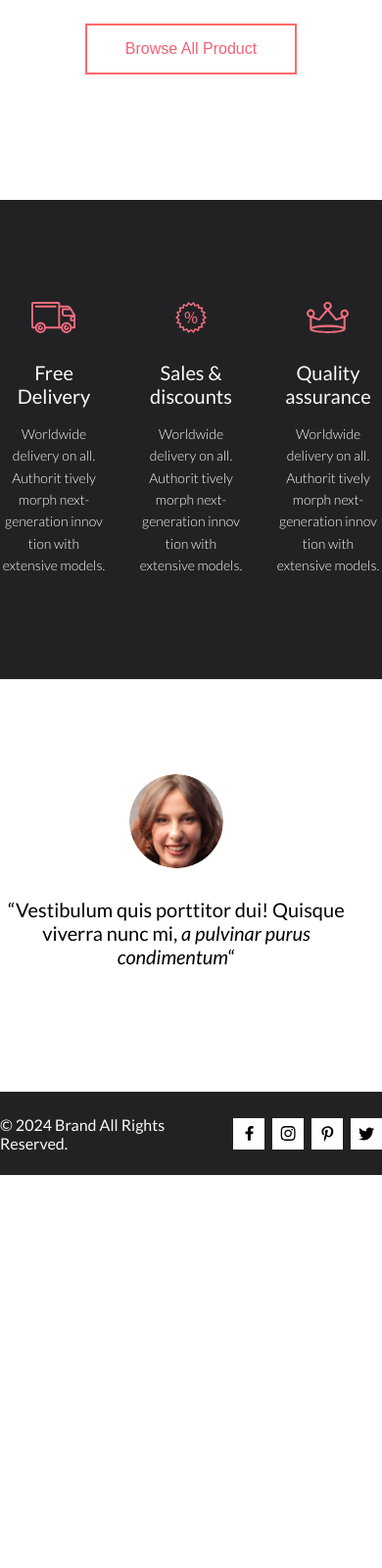
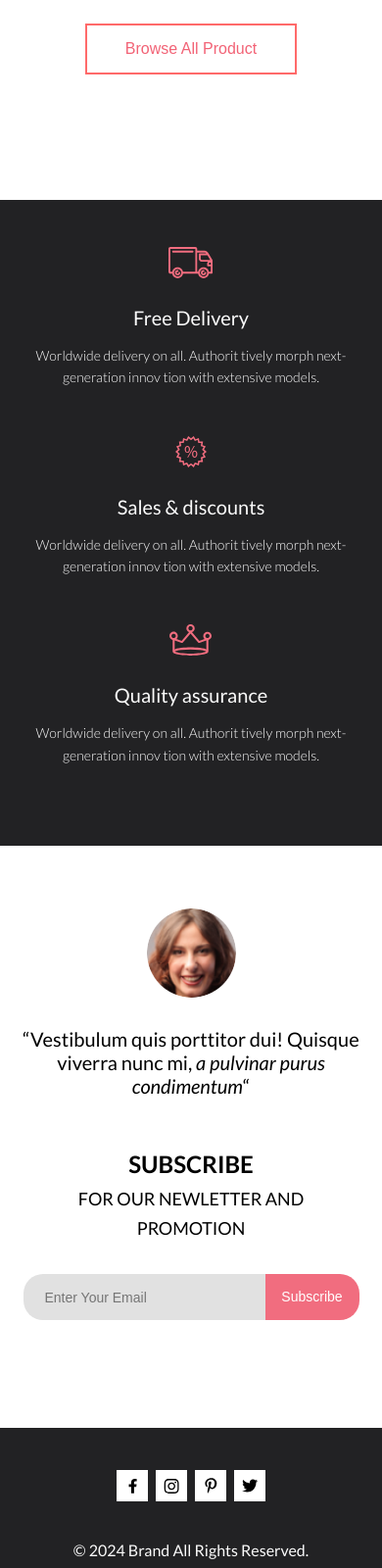
Before and after one commit to IvanTretyakovSpb/HTML-09, a plain HTML site: page index.html in a window 390 px wide. Shown: the part 5005-6605 px from the top of the page at 98% size. Before the commit the page ends 6204 px from the top, so only its background shows below. Drawn offline with Linux system fonts and the light colour scheme.

Commit message:
Added some changes for tablet and mobile views

```diff
--- a/index.html
+++ b/index.html
@@ -8,7 +8,7 @@
     <link rel="preconnect" href="https://fonts.gstatic.com" crossorigin>
     <link href="https://fonts.googleapis.com/css2?family=Lato:ital,wght@0,100;0,300;0,400;0,700;0,900;1,100;1,300;1,400;1,700;1,900&display=swap" rel="stylesheet">
     <link rel="stylesheet" href="style.css">
-    <title>Homework #8</title>
+    <title>Homework #9</title>
 </head>
 
 <body>
--- a/style.css
+++ b/style.css
@@ -530,12 +530,50 @@ a {
         background-color: #f8f8f8;
         margin-left: 0px;
     }
+    .btn_BAP {
+        margin: 32px 0 60px;
+    }
+    .my-features-block {
+        padding-top: 48px;
+        padding-bottom: 64px;
+        display: flex;
+        flex-direction: column;
+        align-items: center;
+        justify-content: center;
+        gap: 48px;
+    }
+    .my-subscribe-block {
+        padding-top: 64px;
+        padding-bottom: 219px;
+        display: flex;
+        flex-direction: column;
+        align-items: center;
+        justify-content: center;
+        gap: 48px;
+    }
+    .my-subscribe-block::after {
+        background-size: auto 100%;
+        background-position-x: -300px;
+    }
+    .my-subscribe-form {
+        padding: 0 0;
+    }
+    .my-center {
+        /*734 : 2 = 367*/
+        padding-left: calc(50vw - 367px);
+        padding-right: calc(50vw - 367px);
+    }
 }
 
 @media (min-width: 320px) and (max-width: 767px) {
     .center {
         padding-left: calc(50% - 160px);
         padding-right: calc(50% - 160px);
+    }
+    .my-center {
+        /*344 : 2 = 172*/
+        padding-left: calc(50vw - 172px);
+        padding-right: calc(50vw - 172px);
     }
     .header__link-site {
         display: none;
@@ -591,4 +629,59 @@ a {
     .btn_BAP {
         margin: 32px auto;
     }
+    .my-features-block {
+        padding-top: 48px;
+        padding-bottom: 81px;
+        display: flex;
+        flex-direction: column;
+        align-items: center;
+        justify-content: center;
+        gap: 48px;
+    }
+    .my-feature-card {
+        max-width: 345px;
+    }
+    .my-subscribe-block {
+        padding-top: 64px;
+        padding-bottom: 110px;
+        background-color: rgba(255, 255, 255, 1);
+        display: flex;
+        flex-direction: column;
+        align-items: center;
+        justify-content: center;
+        gap: 48px;
+    }
+    .my-subscribe-block::after {
+        background-size: auto 100%;
+        background-position-x: -400px;
+    }
+    .my-subscribe-photo img {
+        width: 91px;
+    }
+    .my-subscribe-form {
+        padding: 0 0;
+    }
+    .my-subsribe-input-n-button input {
+        display: inline;
+        border: none;
+        border-top-left-radius: 20px;
+        border-bottom-left-radius: 20px;
+        background-color: #E1E1E1;
+        padding: 0 10px 0 22px;
+        height: 47px;
+        width: 215px;
+    }
+    .my-subsribe-input-n-button button {
+        width: 96px;
+        height: 47px;
+    }
+    .my-footer {
+        padding-top: 43px;
+        padding-bottom: 9px;
+        display: flex;
+        flex-direction: column-reverse;
+        align-items: center;
+        justify-content: center;
+        gap: 40px;
+    }
 }
```
